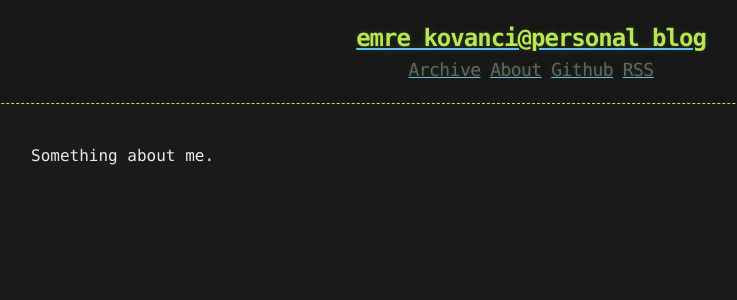
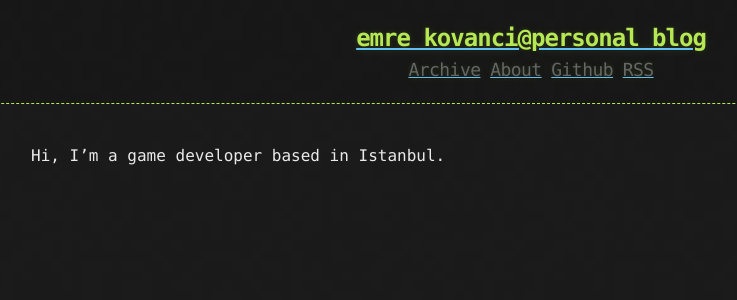
Before and after one commit to emrekovanci/emrekovanci.github.io, a Jekyll site: the page built from about.md, in a window 1280 px wide. Shown: the top 300 px of the page, without its empty margins (109-846 px from the left). Built offline with Jekyll 4.4.1, drawn with Linux system fonts in a browser that asks for light colours.

Commit message:
update about

```diff
--- a/about.md
+++ b/about.md
@@ -3,4 +3,4 @@ layout: page
 title: About
 ---
 
-Something about me.
+Hi, I'm a game developer based in Istanbul.
```
